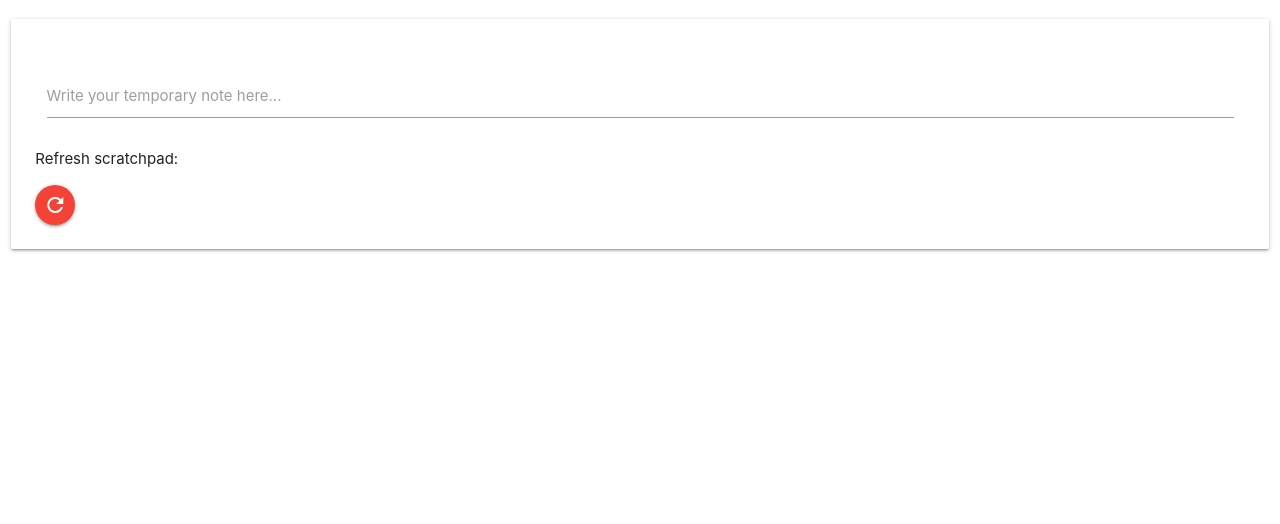
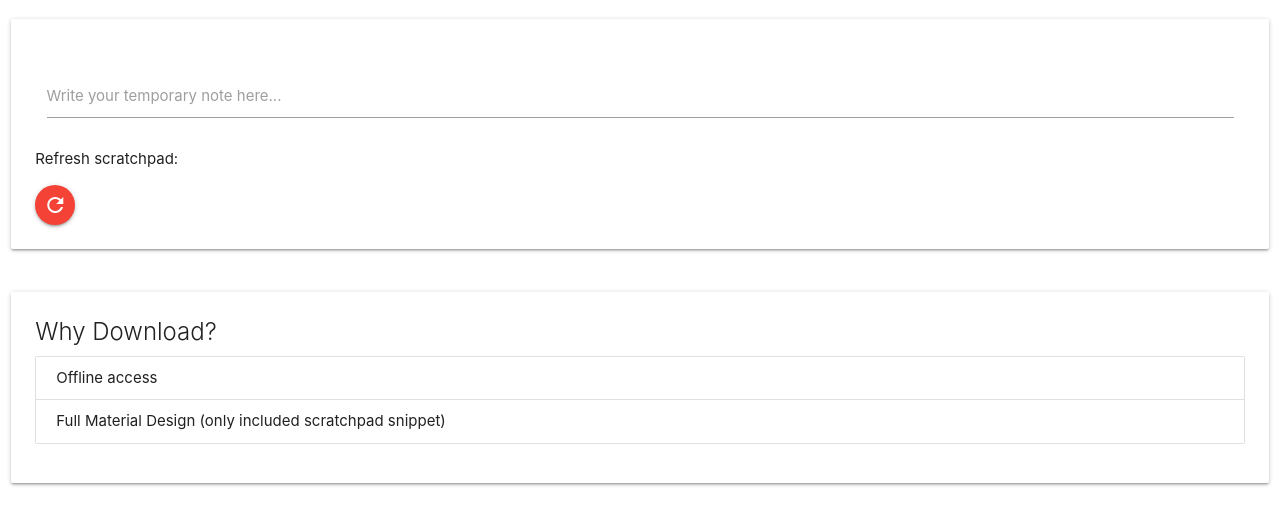
Before and after one commit to sweeper3000/Scratchpad, a plain HTML site: page index.html in a window 1280 px wide. Shown: the part 162-686 px from the top of the page. Drawn offline with nearby package versions, Linux system fonts and the light colour scheme.

Commit message:
Update index.html

```diff
--- a/index.html
+++ b/index.html
@@ -26,5 +26,18 @@
    </div>
   </div>
  </div>
+ <div class="row">
+ 	<div class="col s12 m12 l12">
+ 		<div class="card">
+ 			<div class="card-content">
+ 				<span class="card-title">Why Download?</span>
+ 				<ul class="collection">
+ 					<li class="collection-item">Offline access</li>
+ 					<li class="collection-item">Full Material Design (only included scratchpad snippet)</li>
+ 				</ul>
+ 			</div>
+ 		</div>
+ 	</div>
+ </div>
 </body>
 </html>
```
